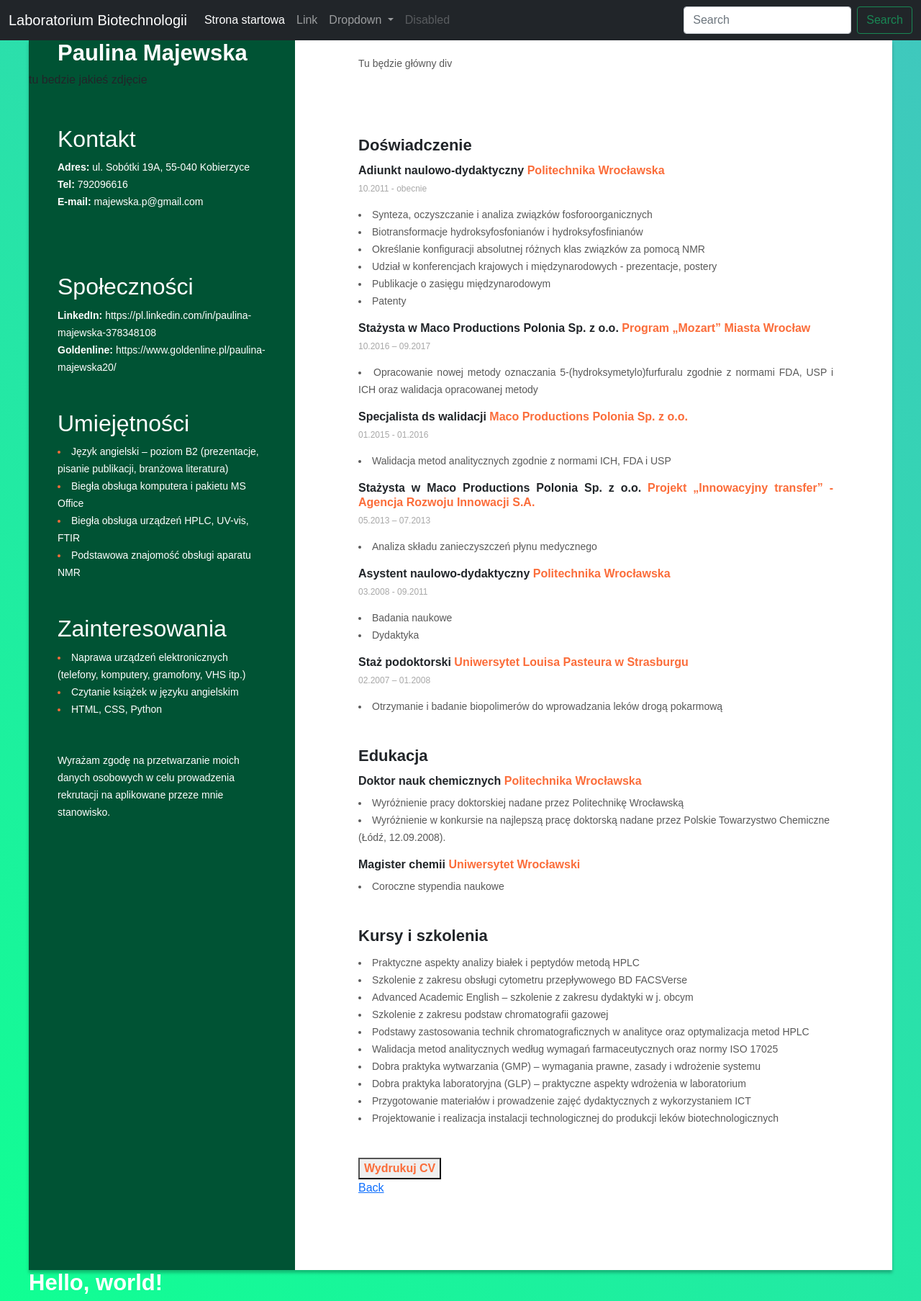
After one commit to pmajewska/Devices, a Django app: page /szablon/ in a window 1280 px wide. The commit adds this page. Shown: the whole page at 72% size. Run offline with Django 4.2, Linux system fonts and the light colour scheme.

Commit message:
tworzenie linków

```diff
--- a/Devices/settings.py
+++ b/Devices/settings.py
@@ -106,7 +106,7 @@ AUTH_PASSWORD_VALIDATORS = [
 
 LANGUAGE_CODE = 'en-us'
 
-TIME_ZONE = 'UTC'
+TIME_ZONE = 'Europe/Warsaw'
 
 USE_I18N = True
 
--- a/Devices/urls.py
+++ b/Devices/urls.py
@@ -20,6 +20,6 @@ from Urzadzenia.views import *
 urlpatterns = [
     path('admin/', admin.site.urls),
     path('', include('Urzadzenia.urls')),
-    path('lab/<id>/', lab, name='lab'),
-    path('dev/<id>/', dev, name='dev'),
+    #path('lab/<id>/', lab, name='lab'),
+    #path('dev/<id>/', dev, name='dev'),
 ]
--- /dev/null
+++ b/Urzadzenia/Templates/base.html
@@ -0,0 +1,69 @@
+<!DOCTYPE html>
+<html lang="pl">
+  <head>
+    <!-- Required meta tags -->
+    <meta charset="utf-8">
+    <meta http-equiv="X-UA-Compatible" content="IE=edge" />
+    <meta name="viewport" content="width=device-width, initial-scale=1">
+
+    <!-- Bootstrap CSS -->
+    <link href="https://cdn.jsdelivr.net/npm/bootstrap@5.0.2/dist/css/bootstrap.min.css" rel="stylesheet" integrity="sha384-EVSTQN3/azprG1Anm3QDgpJLIm9Nao0Yz1ztcQTwFspd3yD65VohhpuuCOmLASjC" crossorigin="anonymous">
+    {% load static %}
+    <link rel="stylesheet" type="text/css" href="{% static 'Urzadzenia/style.css' %}">
+    <title>Laboratorium Biotechnologii</title>
+  </head>
+  <body>
+
+
+
+
+  <body>
+    <div>
+      <nav class="navbar navbar-expand-lg navbar-dark bg-dark">
+        <div class="container-fluid">
+          <a class="navbar-brand" href="{% url 'home' %}">Laboratorium Biotechnologii</a>
+          <button class="navbar-toggler" type="button" data-bs-toggle="collapse" data-bs-target="#navbarSupportedContent" aria-controls="navbarSupportedContent" aria-expanded="false" aria-label="Toggle navigation">
+            <span class="navbar-toggler-icon"></span>
+          </button>
+          <div class="collapse navbar-collapse" id="navbarSupportedContent">
+            <ul class="navbar-nav me-auto mb-2 mb-lg-0">
+              <li class="nav-item">
+                <a class="nav-link active" aria-current="page" href="{% url 'home' %}">Strona startowa</a>
+              </li>
+              <li class="nav-item">
+                <a class="nav-link" href="#">Link</a>
+              </li>
+              <li class="nav-item dropdown">
+                <a class="nav-link dropdown-toggle" href="#" id="navbarDropdown" role="button" data-bs-toggle="dropdown" aria-expanded="false">
+                  Dropdown
+                </a>
+                <ul class="dropdown-menu" aria-labelledby="navbarDropdown">
+                  <li><a class="dropdown-item" href="#">Action</a></li>
+                  <li><a class="dropdown-item" href="#">Another action</a></li>
+                  <li><hr class="dropdown-divider"></li>
+                  <li><a class="dropdown-item" href="#">Something else here</a></li>
+                </ul>
+              </li>
+              <li class="nav-item">
+                <a class="nav-link disabled" href="#" tabindex="-1" aria-disabled="true">Disabled</a>
+              </li>
+            </ul>
+            <form class="d-flex">
+              <input class="form-control me-2" type="search" placeholder="Search" aria-label="Search">
+              <button class="btn btn-outline-success" type="submit">Search</button>
+            </form>
+          </div>
+        </div>
+      </nav>
+    </div>
+    <div>{% block content %} {% endblock %}</div>
+
+
+    <h1>Hello, world!</h1>
+
+    <!-- JavaScript -->
+
+    <script src="https://cdn.jsdelivr.net/npm/bootstrap@5.0.2/dist/js/bootstrap.bundle.min.js" integrity="sha384-MrcW6ZMFYlzcLA8Nl+NtUVF0sA7MsXsP1UyJoMp4YLEuNSfAP+JcXn/tWtIaxVXM" crossorigin="anonymous"></script>
+
+  </body>
+</html>
--- a/Urzadzenia/Templates/szablon.html
+++ b/Urzadzenia/Templates/szablon.html
@@ -1,31 +1,13 @@
-<!DOCTYPE html>
-<html lang="pl">
-  <head>
-    <meta charset="UTF-8" />
-    <meta http-equiv="X-UA-Compatible" content="IE=edge" />
-    <meta name="viewport" content="width=device-width, initial-scale=1.0" />
-    <title>Urządzenia</title>
-    {% load static %}
-
-    <link
-      rel="stylesheet"
-      type="text/css"
-      href="{% static 'Urzadzenia/style.css' %}"
-    />
-
-    <link rel="preconnect" href="https://fonts.googleapis.com" />
-    <link rel="preconnect" href="https://fonts.gstatic.com" crossorigin />
-    <link
-      href="https://fonts.googleapis.com/css2?family=Montserrat:wght@400;700&display=swap"
-      rel="stylesheet"
-    />
-  </head>
-  <body>
+{% extends 'base.html' %} {% block content %}
 <div class="wrapper">
   <main>
     <div class="main-description">
       <p class="description">Tu będzie główny div</p>
       {% block dev %} {% endblock dev %}
+
+      <br />
+      <br />
+      {% block post %} {% endblock post %}
     </div>
 
     <div class="jobs">
@@ -36,13 +18,10 @@
       </h3>
       <p class="job-date">10.2011 - obecnie</p>
       <ul class="job-list">
-            <li>
-              Synteza, oczyszczanie i analiza związków fosforoorganicznych
-            </li>
+        <li>Synteza, oczyszczanie i analiza związków fosforoorganicznych</li>
         <li>Biotransformacje hydroksyfosfonianów i hydroksyfosfinianów</li>
         <li>
-              Określanie konfiguracji absolutnej różnych klas związków za pomocą
-              NMR
+          Określanie konfiguracji absolutnej różnych klas związków za pomocą NMR
         </li>
         <li>
           Udział w konferencjach krajowych i międzynarodowych - prezentacje,
@@ -68,15 +47,12 @@
       </h3>
       <p class="job-date">01.2015 - 01.2016</p>
       <ul class="job-list">
-            <li>
-              Walidacja metod analitycznych zgodnie z normami ICH, FDA i USP
-            </li>
+        <li>Walidacja metod analitycznych zgodnie z normami ICH, FDA i USP</li>
       </ul>
       <h3 class="job-position">
         Stażysta w Maco Productions Polonia Sp. z o.o.
         <span class="highlight"
-              >Projekt „Innowacyjny transfer” - Agencja Rozwoju Innowacji
-              S.A.</span
+          >Projekt „Innowacyjny transfer” - Agencja Rozwoju Innowacji S.A.</span
         >
       </h3>
       <p class="job-date">05.2013 – 07.2013</p>
@@ -94,9 +70,7 @@
       </ul>
       <h3 class="job-position">
         Staż podoktorski
-            <span class="highlight"
-              >Uniwersytet Louisa Pasteura w Strasburgu</span
-            >
+        <span class="highlight">Uniwersytet Louisa Pasteura w Strasburgu</span>
       </h3>
       <p class="job-date">02.2007 – 01.2008</p>
       <ul class="job-list">
@@ -139,8 +113,7 @@
           Szkolenie z zakresu obsługi cytometru przepływowego BD FACSVerse
         </li>
         <li>
-              Advanced Academic English – szkolenie z zakresu dydaktyki w j.
-              obcym
+          Advanced Academic English – szkolenie z zakresu dydaktyki w j. obcym
         </li>
         <li>Szkolenie z zakresu podstaw chromatografii gazowej</li>
         <li>
@@ -156,8 +129,8 @@
           wdrożenie systemu
         </li>
         <li>
-              Dobra praktyka laboratoryjna (GLP) – praktyczne aspekty wdrożenia
-              w laboratorium
+          Dobra praktyka laboratoryjna (GLP) – praktyczne aspekty wdrożenia w
+          laboratorium
         </li>
         <li>
           Przygotowanie materiałów i prowadzenie zajęć dydaktycznych z
@@ -173,6 +146,8 @@
       <button onclick="window.print()">
         <span class="print-button">Wydrukuj CV</span>
       </button>
+      <br />
+      <a href="{% url 'home' %}">Back</a>
     </div>
   </main>
   <aside>
@@ -192,6 +167,8 @@
           >majewska.p@gmail.com</a
         >
       </p>
+
+      <br />
       {% for lab in laboratorium %}
       <p><a href="/lab/{{ lab.id }}"> {{ lab.Numer_laboratorium }} </a></p>
       {% endfor %}
@@ -246,8 +223,8 @@
       <ul class="list-secondary">
         <li>
           <span class="list-secondary-item"
-                >Naprawa urządzeń elektronicznych (telefony, komputery,
-                gramofony, VHS itp.)</span
+            >Naprawa urządzeń elektronicznych (telefony, komputery, gramofony,
+            VHS itp.)</span
           >
         </li>
         <li>
@@ -262,11 +239,10 @@
     </div>
     <div class="acceptation-block">
       <p class="contact-links">
-            Wyrażam zgodę na przetwarzanie moich danych osobowych w celu
-            prowadzenia rekrutacji na aplikowane przeze mnie stanowisko.
+        Wyrażam zgodę na przetwarzanie moich danych osobowych w celu prowadzenia
+        rekrutacji na aplikowane przeze mnie stanowisko.
       </p>
     </div>
   </aside>
 </div>
-  </body>
-</html>
+{% endblock %}
--- a/Urzadzenia/static/Urzadzenia/style.css
+++ b/Urzadzenia/static/Urzadzenia/style.css
@@ -1,6 +1,8 @@
 body {
+  margin: 0;
+  padding: 0;
+  background: linear-gradient(45deg, #10ff93, #40c7be);
   font-family: "Montserrat", sans-serif;
-  background-color: rgba(155, 143, 143, 0.933);
 }
 .wrapper {
   display: flex;
--- a/Urzadzenia/urls.py
+++ b/Urzadzenia/urls.py
@@ -1,7 +1,17 @@
 from django.urls import path
-
-from . import views
+#from . import views
+from .views import PostListView, PostDetailView, PostAddView, PostView, SzablonView
+from .views import *
 
 urlpatterns = [
-    path('', views.home, name="home"),
+    #path('', views.home, name="home"),
+    path('', PostView.as_view(), name="home"),
+    path('post/', PostListView.as_view(), name='post'),
+    path('wpis/<int:pk>', PostDetailView.as_view(), name='post_detail'),
+    path('add_post/', PostAddView.as_view(), name='add_post'),
+
+    path('szablon/', SzablonView.as_view(), name='szablon'),
+    path('lab/<id>/', lab, name='lab'),
+    path('dev/<id>/', dev, name='dev'),
+    #path('post/<id>/', post, name='post')
 ]
--- a/Urzadzenia/views.py
+++ b/Urzadzenia/views.py
@@ -1,9 +1,11 @@
+from webbrowser import get
 from django.shortcuts import render
 from django.http import HttpResponse
-from .models import Urzadzenia, Laboratorium
+from .models import Post, Urzadzenia, Laboratorium
+from django.views.generic import ListView, DetailView, CreateView
 
 def home(request):
-    return render(request, 'szablon.html', {})
+    return render(request, 'home.html', {})
 
 
 def index(request):
@@ -23,3 +25,30 @@ def dev(request, id):
     laboratorium = Laboratorium.objects.all()
     dane = {'dev_number': dev_number, 'laboratorium': laboratorium}
     return render(request, 'urzadzenia.html', dane)
+
+def post(request, id):
+    post_number = Post.objects.get(pk=id)
+    post = Post.objects.all()
+    dane = {'post_number': post_number, 'post': post}
+    return render(request, 'post.html', dane)
+
+class PostListView(ListView):
+    model = Post
+    template_name = 'post.html'
+
+class PostDetailView(DetailView):
+    model = Post
+    template_name = 'post_details.html'
+
+class PostAddView(CreateView):
+    model = Post
+    template_name = 'post_add.html'
+    fields = '__all__'
+
+class PostView(ListView):
+    model = Post
+    template_name = 'home.html'
+
+class SzablonView(ListView):
+    model = Post
+    template_name = 'szablon.html'
```
Also changed, not shown: Urzadzenia/Templates/home.html (added, +11 -0 lines), Urzadzenia/Templates/post.html (added, +21 -0 lines), Urzadzenia/Templates/post_add.html (added, +15 -0 lines), Urzadzenia/Templates/post_details.html (added, +13 -0 lines), Urzadzenia/models.py (+12 -2 lines), Urzadzenia/migrations/0005_alter_post_options.py (added), db.sqlite3, 2 other files. Lines whose indentation alone changed are shown as unchanged.
